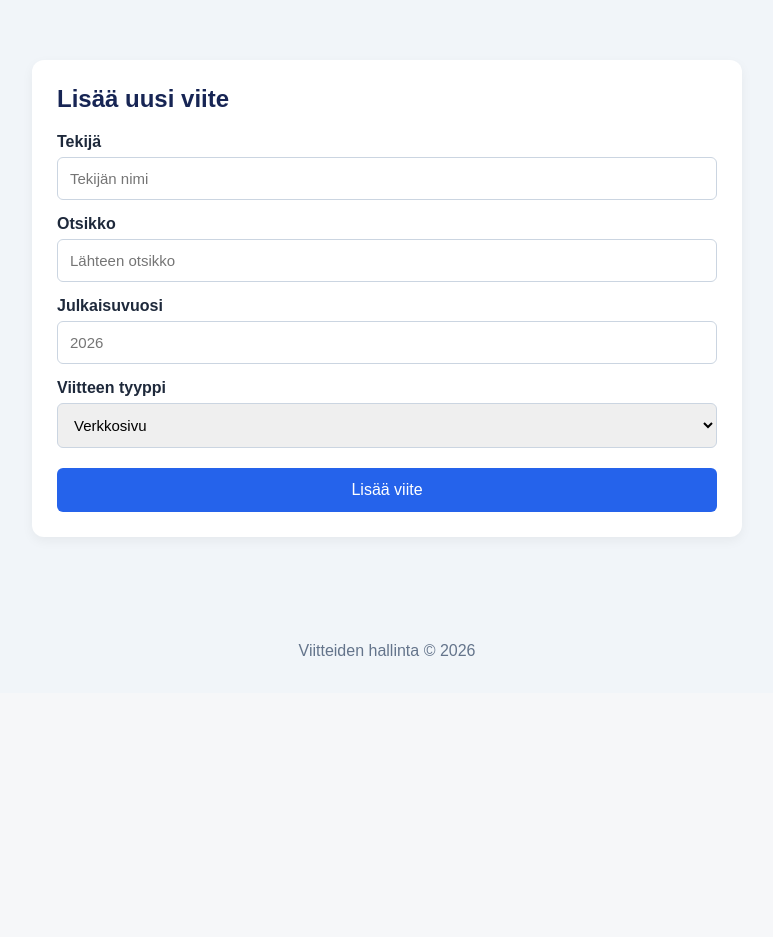
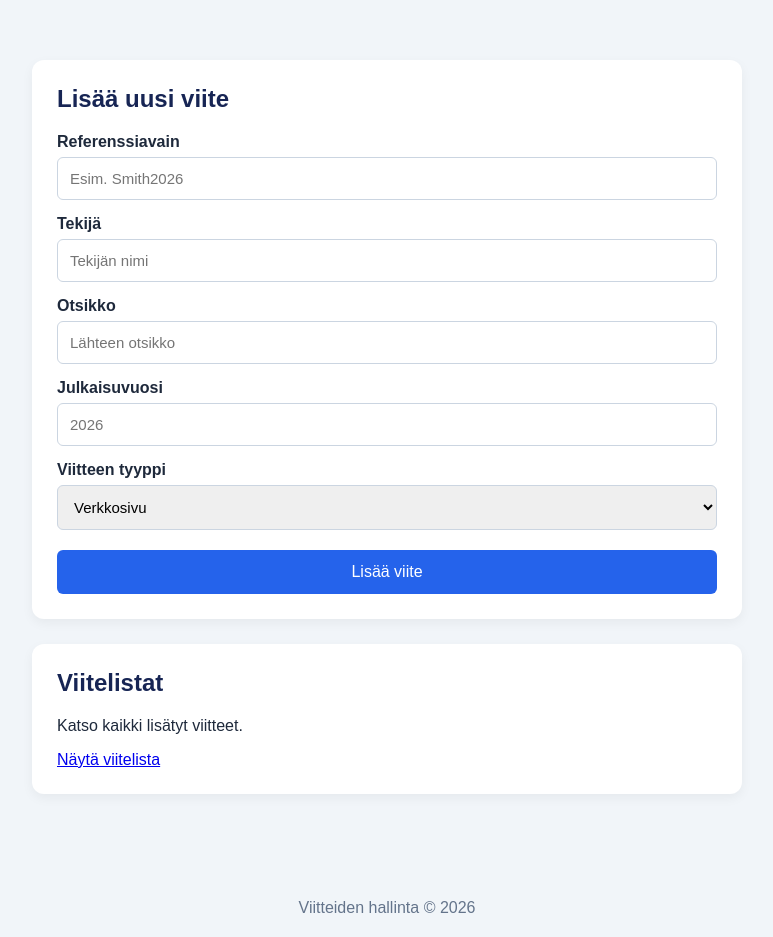
Before and after one commit to Mari777L/ohtu_miniprojekti, a Flask app: page / in a window 1280 px wide. Shown: the part 107-1044 px from the top of the page, without its empty margins (253-1026 px from the left). Before the commit the page ends 763 px from the top, so only its background shows below. Run offline with Flask 3, Linux system fonts and the light colour scheme.

Commit message:
Referenssi avain UI-kenttä ja linkki viitelista sivua varten

```diff
--- a/src/ohtu_miniprojekti/app.py
+++ b/src/ohtu_miniprojekti/app.py
@@ -49,6 +49,11 @@ def tallenna_viite(author, title, year, reference_type):
         )
     conn.close()
 
+@app.route("/viitelista")
+def viitelista():
+#    viitteet = hae_viitteet()
+    return render_template("viitelista.html", viitteet=viitteet)
+
 if __name__ == "__main__":
     app.run(debug=True, host="0.0.0.0", port=5001)
     #app.run(host="0.0.0.0", port=80)
--- a/src/ohtu_miniprojekti/templates/index.html
+++ b/src/ohtu_miniprojekti/templates/index.html
@@ -23,6 +23,11 @@
             <h2>Lisää uusi viite</h2>
 
             <form name="viite" action="/viitteet" method="POST">
+            <label for="citation_key">Referenssiavain</label>
+            <input type="text" id="citation_key" name="citation_key"
+                        placeholder="Esim. Smith2026" required>
+
+
                 <label for="author">Tekijä</label>
                 <input type="text" id="author" name="author"
                        placeholder="Tekijän nimi">
@@ -46,6 +51,17 @@
                 <button type="submit">Lisää viite</button>
             </form>
         </section>
+
+    <section class="card">
+    <h2>Viitelistat</h2>
+
+    <p>Katso kaikki lisätyt viitteet.</p>
+
+    <a href="{{ url_for('viitelista') }}">
+        Näytä viitelista
+    </a>
+    </section>
+
     </main>
 
     <footer>
```
